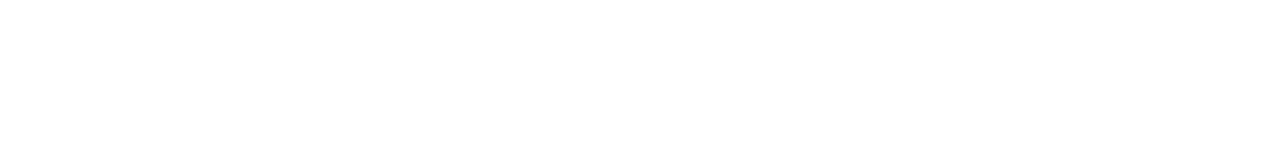
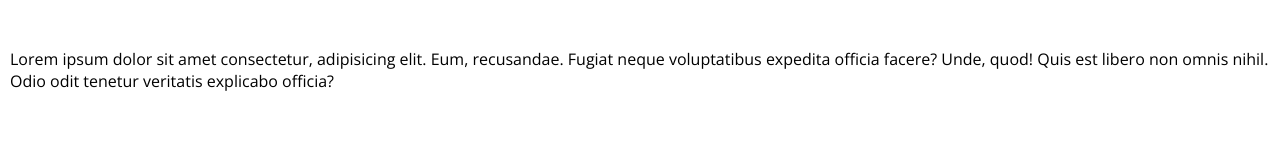
Before and after one commit to fabian-hanso/design-exercise, a website built with Vite: page index.html in a window 1280 px wide. Built offline with nearby package versions, Linux system fonts and the light colour scheme.

Commit message:
add card to index.html

```diff
--- a/css/components/cards.css
+++ b/css/components/cards.css
@@ -1 +1,3 @@
-/* Hier nur Styling für die Cards */
+.cards {
+
+}
--- a/index.html
+++ b/index.html
@@ -12,7 +12,13 @@
 </head>
 <body>
     <header></header>
-    <main></main>
+    <main>
+        <section class="cards">
+            <img src="" alt="">
+            <p>Lorem ipsum dolor sit amet consectetur, adipisicing elit. Eum, recusandae. Fugiat neque voluptatibus expedita officia facere? Unde, quod! Quis est libero non omnis nihil. Odio odit tenetur veritatis explicabo officia?</p>
+        </section>
+
+    </main>
     <footer></footer>
 </body>
 </html>
```
